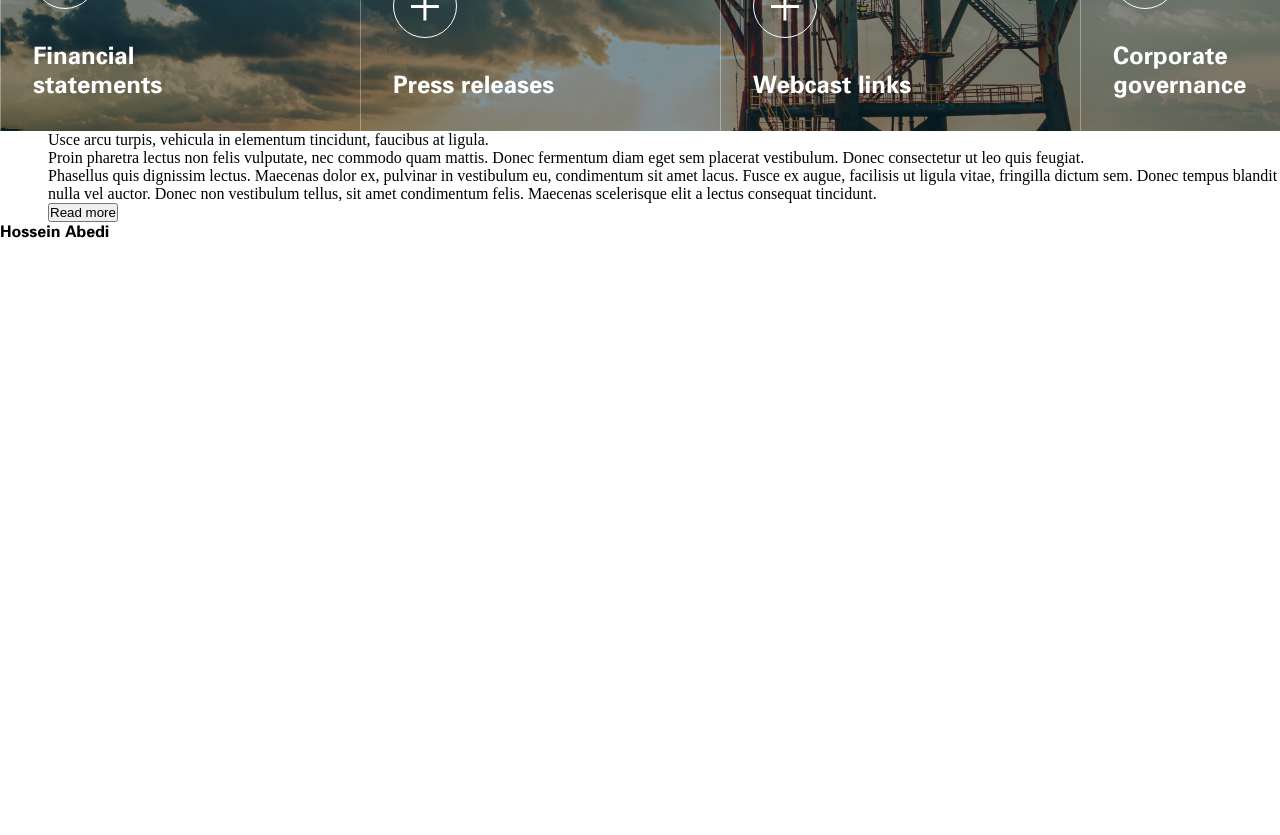
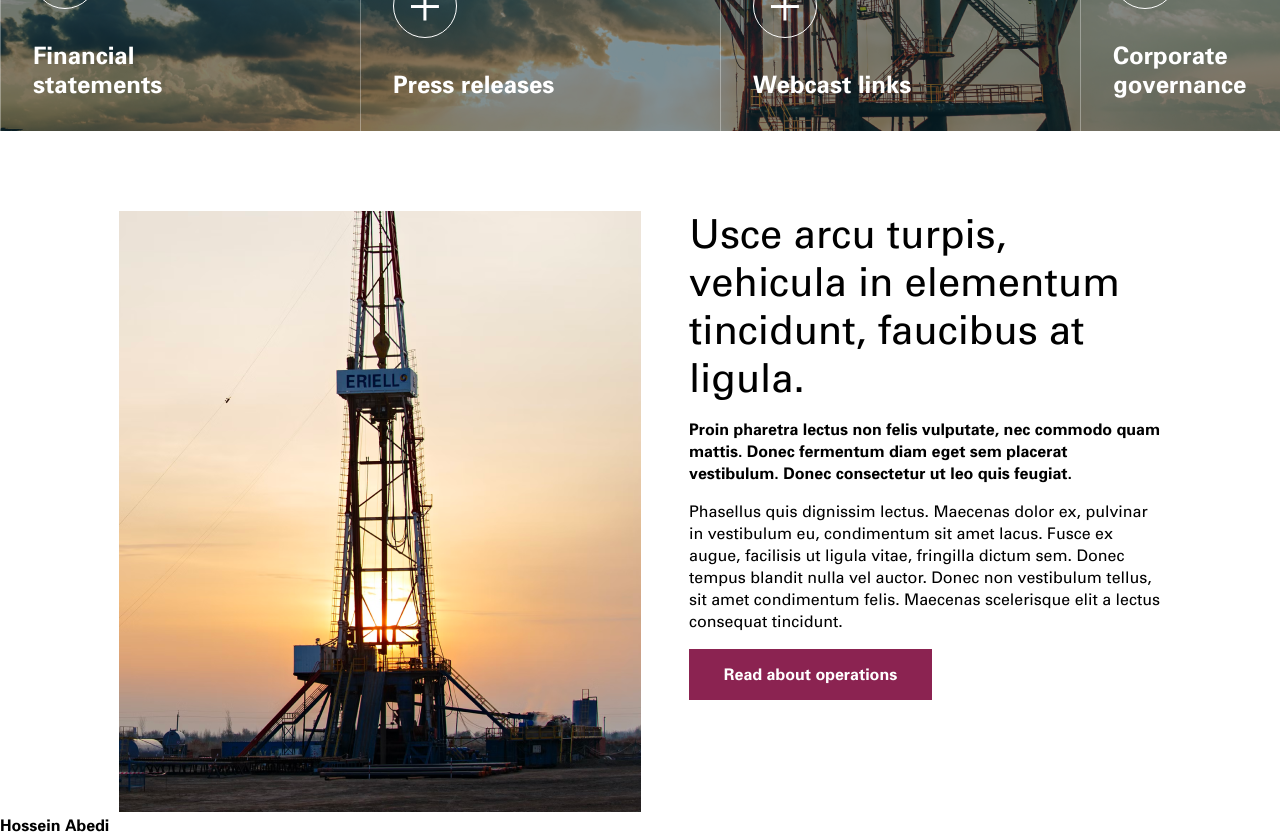
Before and after one commit to hoseinabedi/webicient, a Next.js app: page / in a window 1280 px wide. Shown: the part 2480-3315 px from the top of the page. Before the commit the page ends 2721 px from the top, so only its background shows below. Built offline with nearby package versions, Linux system fonts and the light colour scheme.

Commit message:
Section3 UI improved for imageSide & contentSide

```diff
--- a/src/app/page.module.css
+++ b/src/app/page.module.css
@@ -185,11 +185,59 @@
 }
 /**** Section 3 ****/
 .section3{
+    padding-top: 5rem;
+    display: block;
+    margin: 0 auto;
+    width: 1042px;
+}
+.section3 .container{
     display: flex;
     flex-direction: row;
     justify-content: center;
     gap: 3rem;
 }
+.section3 .imageSide{
+    width: 100%;
+    display: block;
+    /* height: 100%; */
+}
+.section3 .contentSide{
+    display: flex;
+    flex-direction: column;
+    gap: 1rem;
+}
+.section3 .contentSide .heading{
+    font-family: var(--univers-font);
+    font-size: 40px;
+    line-height: 48px;
+    font-weight: 400;
+}
+.section3 .contentSide .subHeading{
+    font-family: var(--univers-font);
+    font-size: 16px;
+    font-weight: 700;
+    line-height: 22px;
+}
+.section3 .contentSide .description{
+    font-family: var(--univers-font);
+    font-size: 16px;
+    font-weight: 500;
+    line-height: 22px;
+}
+.section3 .contentSide a{
+    font-family: var(--univers-font);
+    padding: 1rem;
+    background-color: #8B2351;
+    text-decoration: none;
+    display: flex;
+    justify-content: center;
+    align-items: center;
+    font-weight: 700;
+    color: #ffffff;
+    font-size: 16px;
+    width: 243px;
+}
+
 
 
 .content {
--- a/src/components/home_page/section3.jsx
+++ b/src/components/home_page/section3.jsx
@@ -1,15 +1,25 @@
 import styles from '@/app/page.module.css'
+import Image from 'next/image';
 
 const Section3 = () => {
     return(
-        <div>
-            <div className={styles.section3}>
-                <div className={styles.imageSide}></div>
+        <div className={styles.section3}>
+            <div className={styles.container}>
+                <div className={styles.imageSide}>
+                    <Image
+                        src="/image2.png"
+                        // layout='responsive'
+                        // objectFit='cover'
+                        alt='Image2'
+                        width={522}
+                        height={601}
+                    />
+                </div>
                 <div className={styles.contentSide}>
                     <p className={styles.heading}>Usce arcu turpis, vehicula in elementum tincidunt, faucibus at ligula.</p>
                     <p className={styles.subHeading}>Proin pharetra lectus non felis vulputate, nec commodo quam mattis. Donec fermentum diam eget sem placerat vestibulum. Donec consectetur ut leo quis feugiat.</p>
                     <p className={styles.description}>Phasellus quis dignissim lectus. Maecenas dolor ex, pulvinar in vestibulum eu, condimentum sit amet lacus. Fusce ex augue, facilisis ut ligula vitae, fringilla dictum sem. Donec tempus blandit nulla vel auctor. Donec non vestibulum tellus, sit amet condimentum felis. Maecenas scelerisque elit a lectus consequat tincidunt.</p>
-                    <button className={styles.button}>Read more</button>
+                    <a>Read about operations</a>
                 </div>
             </div>
         </div>
```
